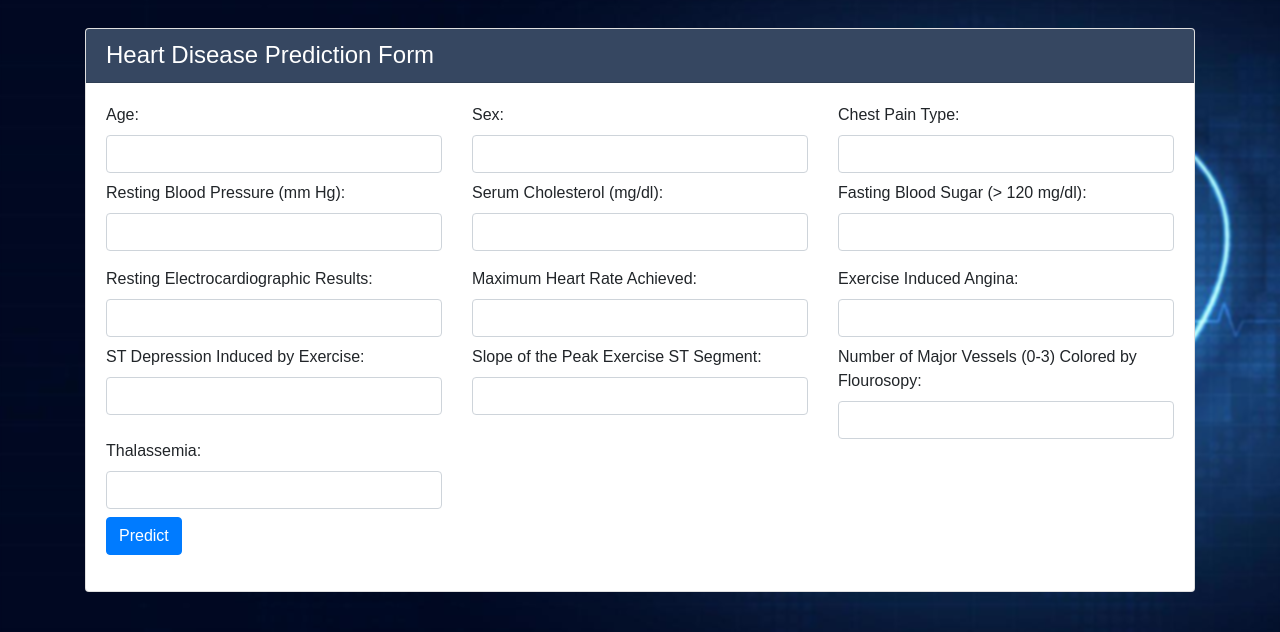
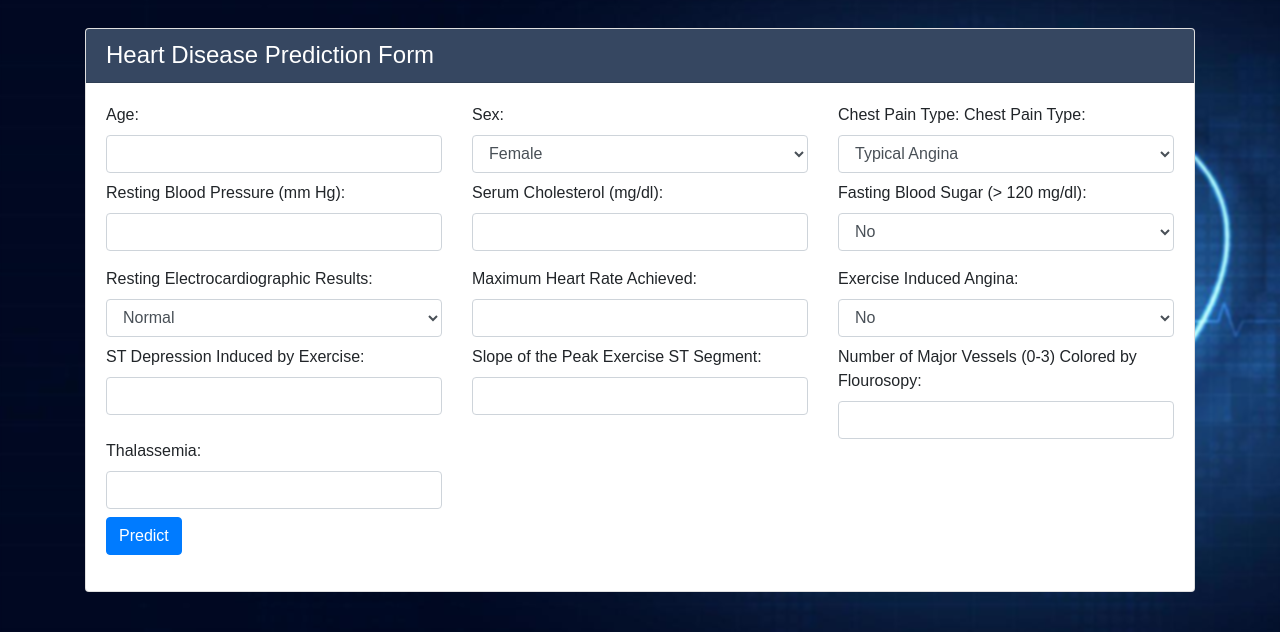
Before and after one commit to Kadir-53/diagno-sense, a Flask app: page /heart_disease in a window 1280 px wide. Shown: the part 90-722 px from the top of the page. Run offline with Flask 3, Linux system fonts and the light colour scheme; parts of the project's set-up code (start-up, migrations or seed data) failed here and were passed over; some libraries are stand-ins or nearby versions.

Commit message:
changes in heartdisease page

```diff
--- a/diagno/templates/heart_disease.html
+++ b/diagno/templates/heart_disease.html
@@ -105,11 +105,20 @@ Heart Disease Prediction Form
                             </div>
                             <div class="col-md-4">
                                 <label for="sex" class="form-label">Sex:</label>
-                                <input type="text" id="sex" name="sex" class="form-control" required>
+                                <select id="sex" name="sex" class="form-control" required>
+                                    <option value="0">Female</option>
+                                    <option value="1">Male</option>
+                                </select>
                             </div>
                             <div class="col-md-4">
                                 <label for="cp" class="form-label">Chest Pain Type:</label>
-                                <input type="text" id="cp" name="cp" class="form-control" required>
+                                <label for="cp" class="form-label">Chest Pain Type:</label>
+                                <select id="cp" name="cp" class="form-control" required>
+                                    <option value="1">Typical Angina</option>
+                                    <option value="2">Atypical Angina</option>
+                                    <option value="3">Non-anginal Pain</option>
+                                    <option value="4">Asymptomatic</option>
+                                </select>
                             </div>
                         </div>
                         <div class="row mb-3">
@@ -123,13 +132,20 @@ Heart Disease Prediction Form
                             </div>
                             <div class="col-md-4">
                                 <label for="fbs" class="form-label">Fasting Blood Sugar (&gt; 120 mg/dl):</label>
-                                <input type="number" id="fbs" name="fbs" class="form-control" required>
+                                <select id="fbs" name="fbs" class="form-control" required>
+                                    <option value="0">No</option>
+                                    <option value="1">Yes</option>
+                                </select>
                             </div>
                         </div>
                         <div class="row mb-2">
                             <div class="col-md-4">
                                 <label for="restecg" class="form-label">Resting Electrocardiographic Results:</label>
-                                <input type="number" id="restecg" name="restecg" class="form-control" required>
+                                <select id="restecg" name="restecg" class="form-control" required>
+                                    <option value="0">Normal</option>
+                                    <option value="1">Having ST-T wave abnormality</option>
+                                    <option value="2">Showing probable or definite left ventricular hypertrophy</option>
+                                </select>
                             </div>
                             <div class="col-md-4">
                                 <label for="thalach" class="form-label">Maximum Heart Rate Achieved:</label>
@@ -137,7 +153,10 @@ Heart Disease Prediction Form
                             </div>
                             <div class="col-md-4">
                                 <label for="exang" class="form-label">Exercise Induced Angina:</label>
-                                <input type="number" id="exang" name="exang" step="0.001" class="form-control" required>
+                                <select id="exang" name="exang" class="form-control" required>
+                                    <option value="0">No</option>
+                                    <option value="1">Yes</option>
+                                </select>
                             </div>
                         </div>
                         <div class="row mb-0">
```
